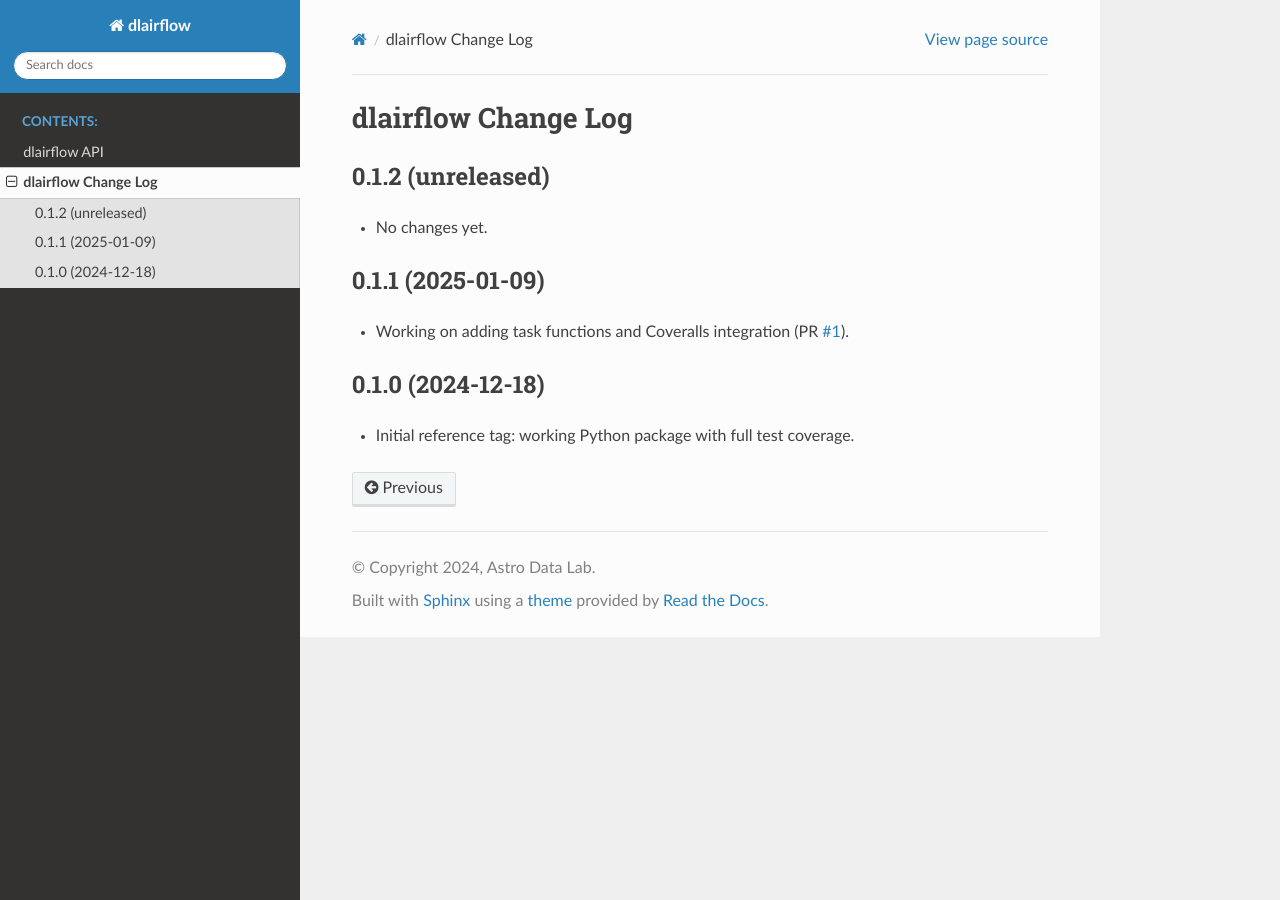
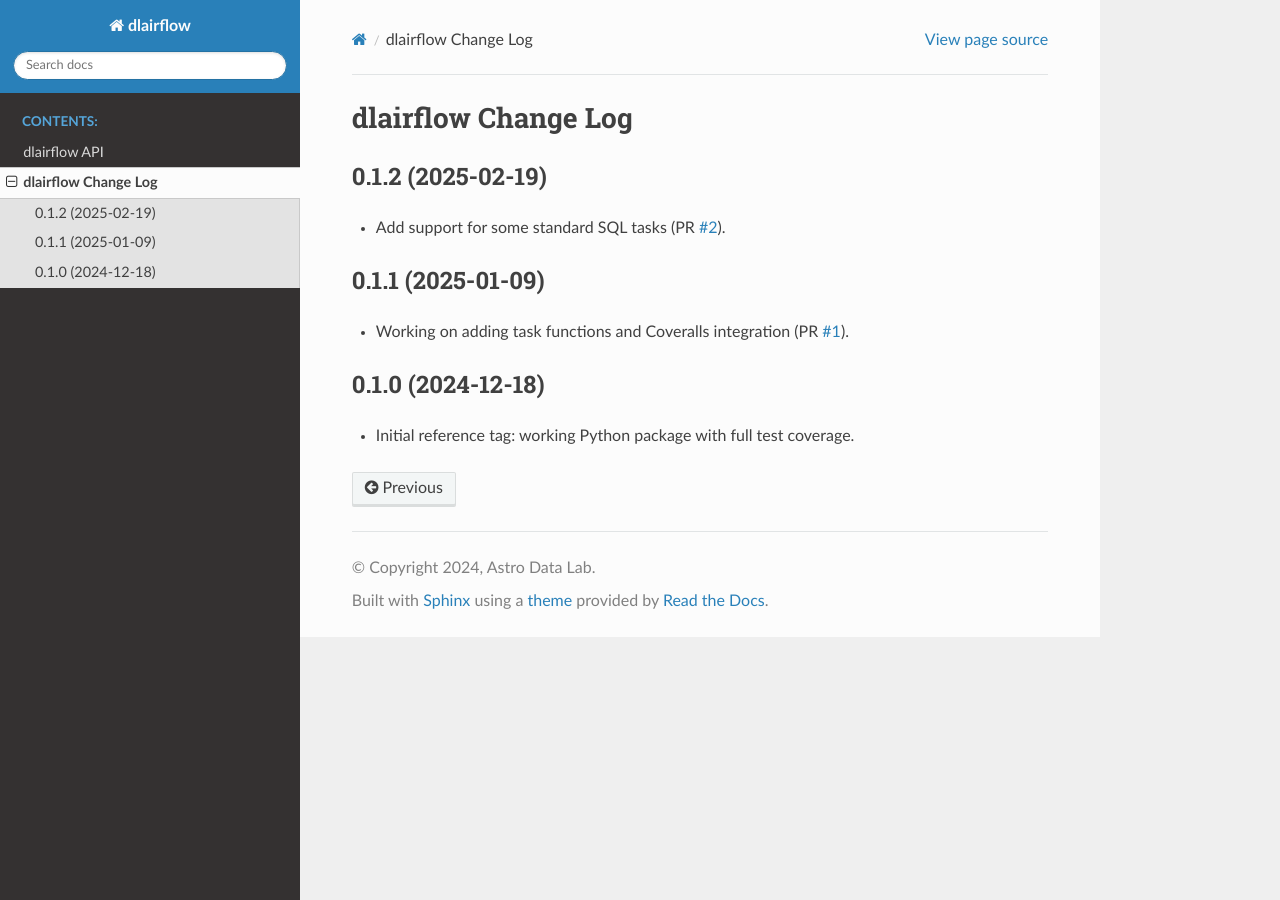
Before and after one commit to astro-datalab/dlairflow, a Sphinx documentation site: the page built from docs/changes.rst, in a window 1280 px wide. Built offline with Sphinx 7.4.7 and the Read the Docs theme 3.1.0, drawn with Linux system fonts in a browser that asks for light colours.

Commit message:
preparing for next tag

```diff
--- a/dlairflow/__init__.py
+++ b/dlairflow/__init__.py
@@ -7,4 +7,4 @@ dlairflow
 Reusable code components for building Apache Airflow DAGs.
 """
 
-__version__ = '0.1.2.dev35'
+__version__ = '0.1.2'
--- a/docs/changes.rst
+++ b/docs/changes.rst
@@ -2,10 +2,12 @@
 dlairflow Change Log
 ====================
 
-0.1.2 (unreleased)
+0.1.2 (2025-02-19)
 ------------------
 
-* No changes yet.
+* Add support for some standard SQL tasks (PR `#2`_).
+
+.. _`#2`: https://github.com/astro-datalab/dlairflow/pull/2
 
 0.1.1 (2025-01-09)
 ------------------
```
